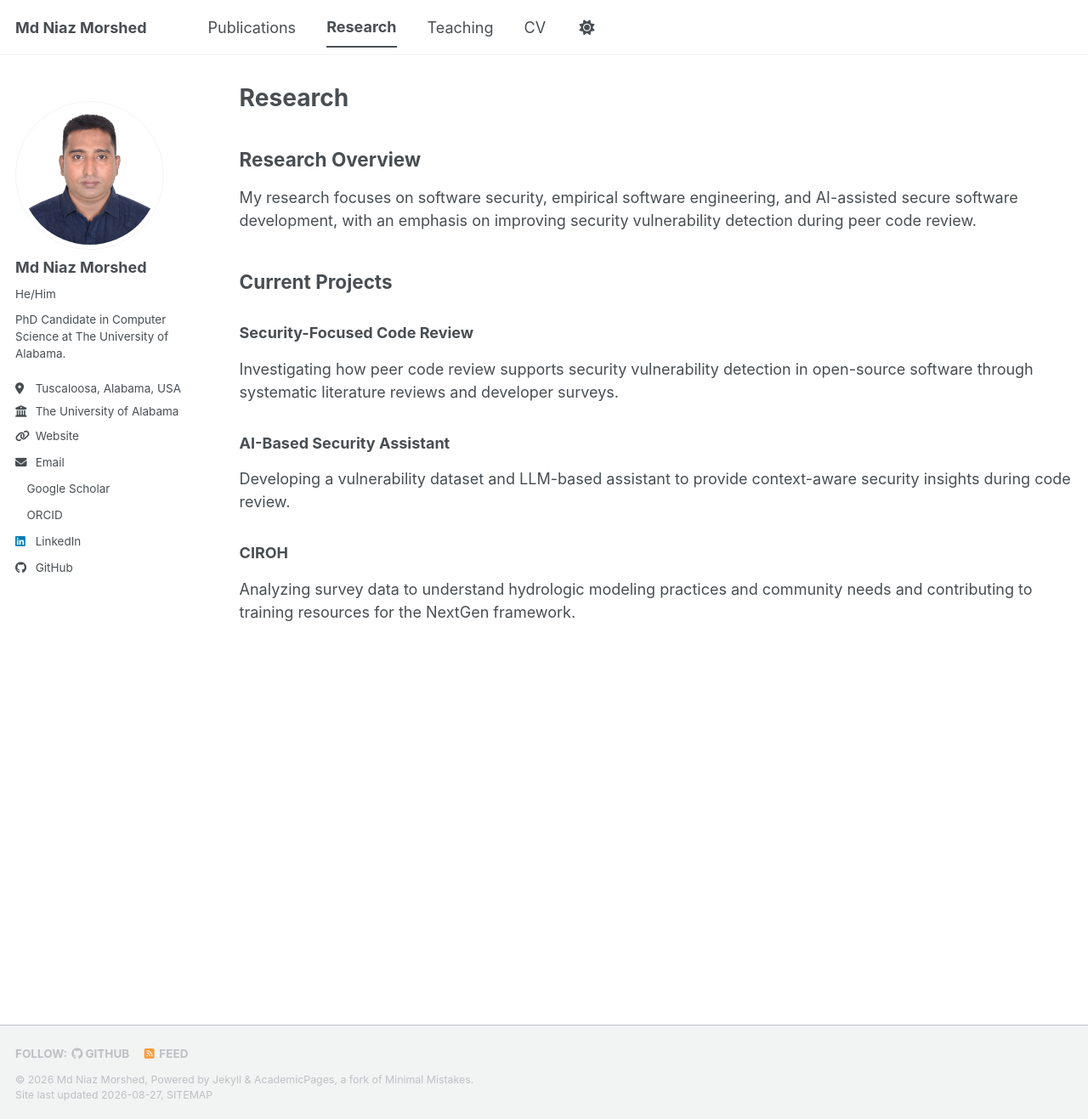
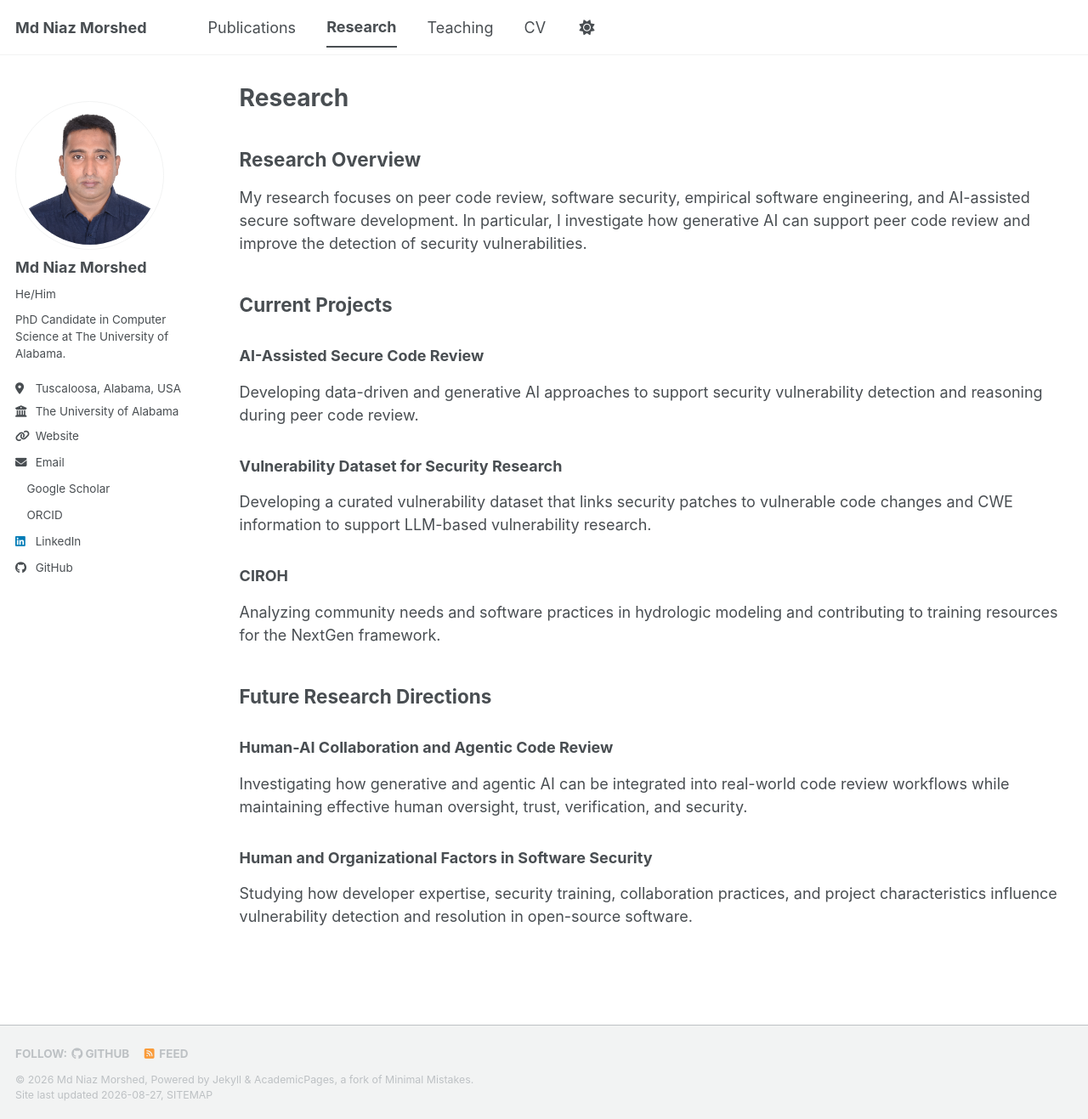
Before and after one commit to morshedniaz/morshedniaz.github.io, a Jekyll site: the page built from _pages/research.md, in a window 1280 px wide and 1317 px high. Shown: the whole window at 85% size. Built offline with Jekyll 4.4.1, drawn with Linux system fonts in a browser that asks for light colours; a style sheet for code colours, icons or effects is not loaded.

Commit message:
Update content

```diff
--- a/_pages/research.md
+++ b/_pages/research.md
@@ -7,18 +7,28 @@ author_profile: true
 
 ## Research Overview
 
-My research focuses on software security, empirical software engineering, and AI-assisted secure software development, with an emphasis on improving security vulnerability detection during peer code review.
+My research focuses on peer code review, software security, empirical software engineering, and AI-assisted secure software development. In particular, I investigate how generative AI can support peer code review and improve the detection of security vulnerabilities.
 
 ## Current Projects
 
-### Security-Focused Code Review
+### AI-Assisted Secure Code Review
 
-Investigating how peer code review supports security vulnerability detection in open-source software through systematic literature reviews and developer surveys.
+Developing data-driven and generative AI approaches to support security vulnerability detection and reasoning during peer code review.
 
-### AI-Based Security Assistant
+### Vulnerability Dataset for Security Research
 
-Developing a vulnerability dataset and LLM-based assistant to provide context-aware security insights during code review.
+Developing a curated vulnerability dataset that links security patches to vulnerable code changes and CWE information to support LLM-based vulnerability research.
 
 ### CIROH
 
-Analyzing survey data to understand hydrologic modeling practices and community needs and contributing to training resources for the NextGen framework.
+Analyzing community needs and software practices in hydrologic modeling and contributing to training resources for the NextGen framework.
+
+## Future Research Directions
+
+### Human-AI Collaboration and Agentic Code Review
+
+Investigating how generative and agentic AI can be integrated into real-world code review workflows while maintaining effective human oversight, trust, verification, and security.
+
+### Human and Organizational Factors in Software Security
+
+Studying how developer expertise, security training, collaboration practices, and project characteristics influence vulnerability detection and resolution in open-source software.
```
Also changed, not shown: _pages/about.md (+4 -0 lines), _pages/cv.md (+1 -11 lines).
